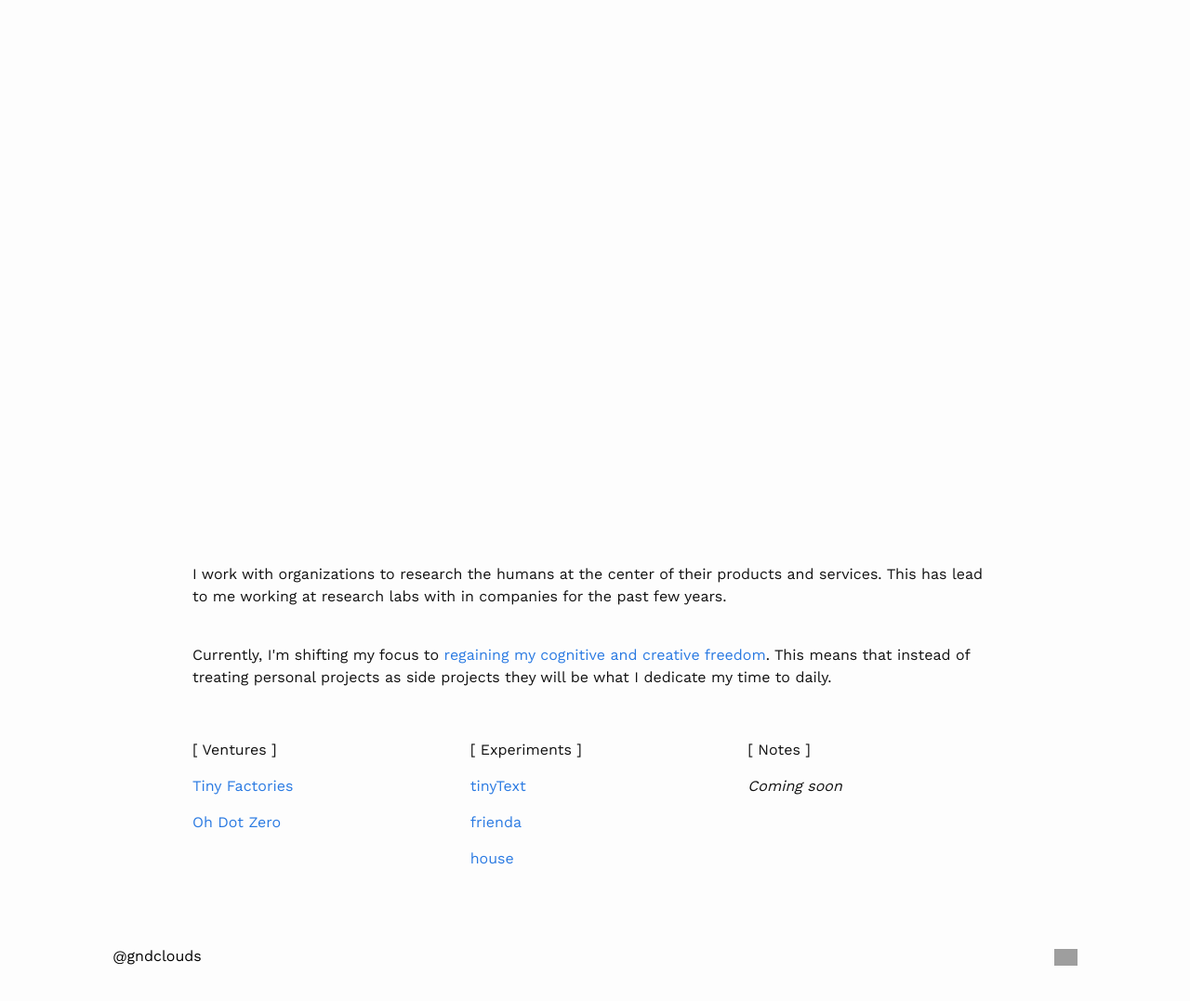
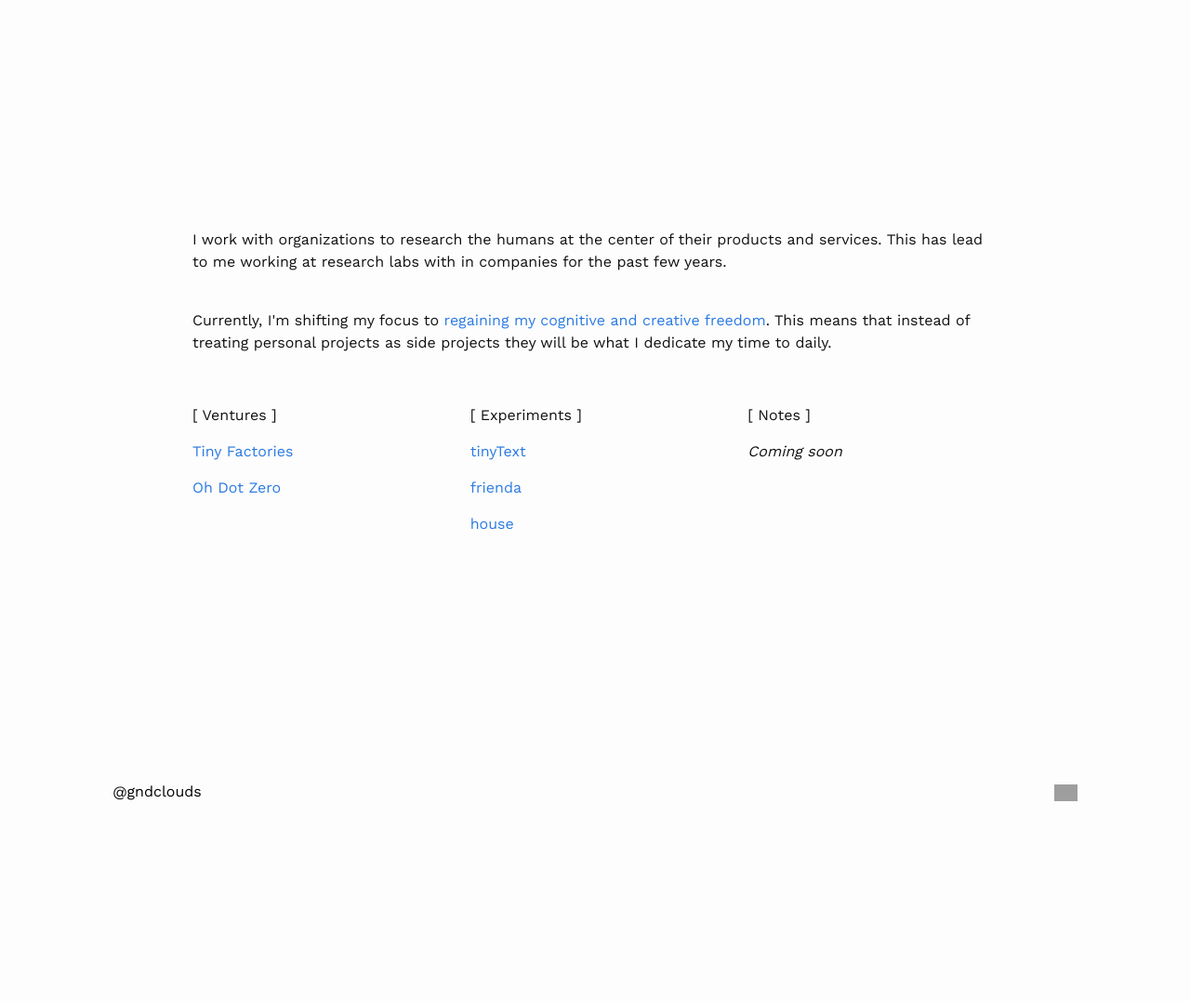
Before and after one commit to gndclouds/gndclouds.cc, a Jekyll site: the page built from index.html, in a window 1280 px wide. Shown: the whole page at 93% size. Built offline with Jekyll 4.4.1, drawn with Linux system fonts in a browser that asks for light colours; some web fonts are replaced; comment, search, counter and statistics services are not loaded; after the commit the page ends 900 px from its top, so only the background shows below that; grey boxes are pictures that could not be loaded.

Commit message:
Changed Padding

```diff
--- a/assets/main.scss
+++ b/assets/main.scss
@@ -58,5 +58,5 @@
 }
 
 .home{
-  padding: 30vh 0 0 0;
+  padding: 10vh 0 0 0;
 }
```
